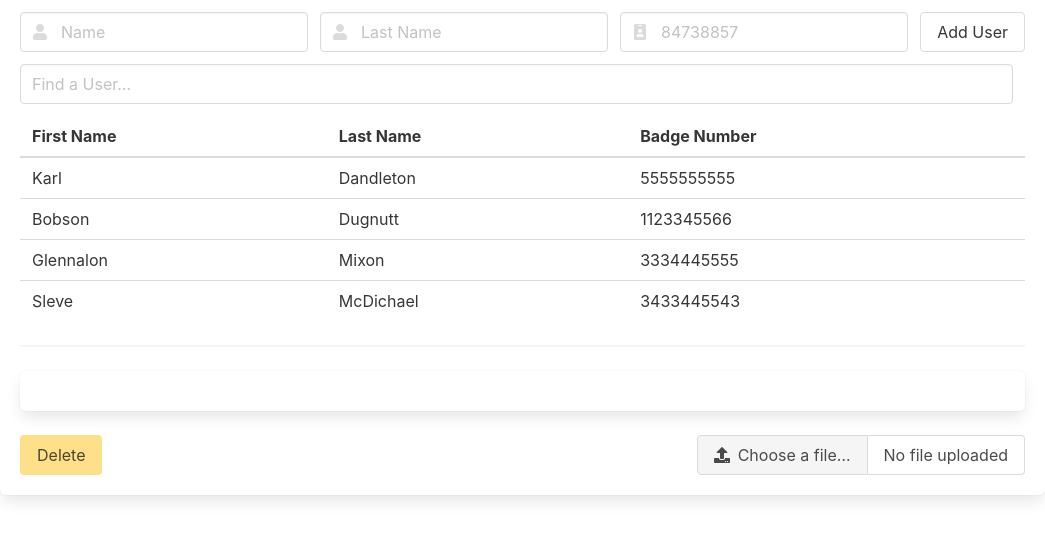
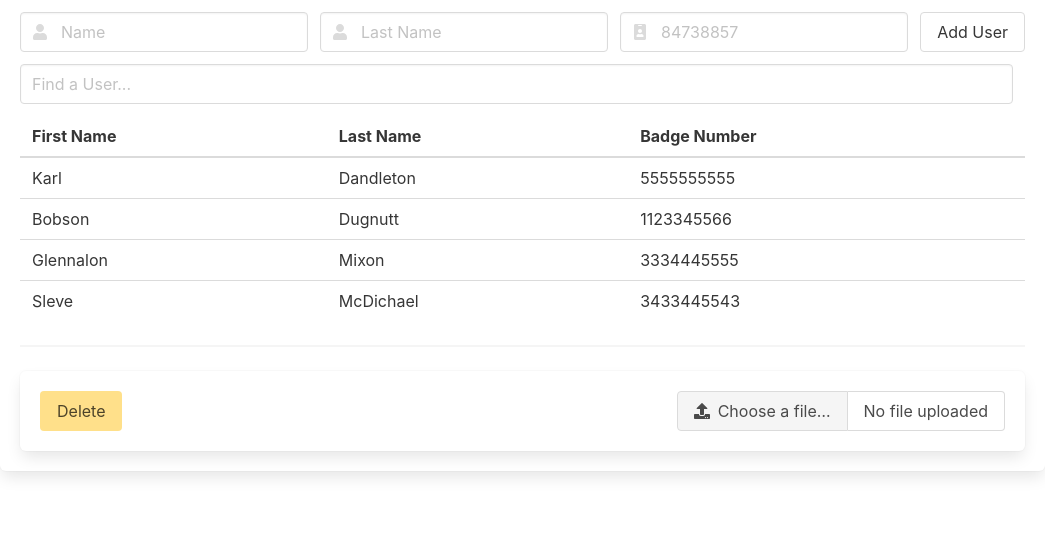
Before and after one commit to AndrewDavis1191/tinyACM, an Electron app: page src/index.html in a window 1045 px wide. Shown: the part 64-604 px from the top of the page. Drawn offline with nearby package versions, Linux system fonts and the light colour scheme; no server answers; files whose address does not match are found by name.

Commit message:
Broke the footer box with last change, this fix it

```diff
--- a/src/index.html
+++ b/src/index.html
@@ -288,9 +288,9 @@
       </table>
     </div>
     <hr />
-    <div class="box has-text-centered">
+    <div id="kiosk-footer-items" class="box has-text-centered" style="display:none">
       <!-- Kiosk fields -->
-      <div id="kiosk-footer-items" class="container" style="display:none">
+      <div class="container">
         <header class="bd-index-header">
           <h3 class="title is-3">
             <a href="https://bulma.io/documentation/columns/basics">
@@ -400,7 +400,8 @@
         </button>
         </div>
       </div>
-      <nav id="normal-footer-items" class="level">
+      <div id="normal-footer-items" class="box has-text-centered">
+        <nav class="level">
           <!-- Left side -->
           <div class="level-left">
             <div class="buttons">
@@ -430,5 +431,6 @@
           </div>
         </nav>
       </div>
+    </div>
   </body>
 </html>
```
Lines whose indentation alone changed are shown as unchanged.
